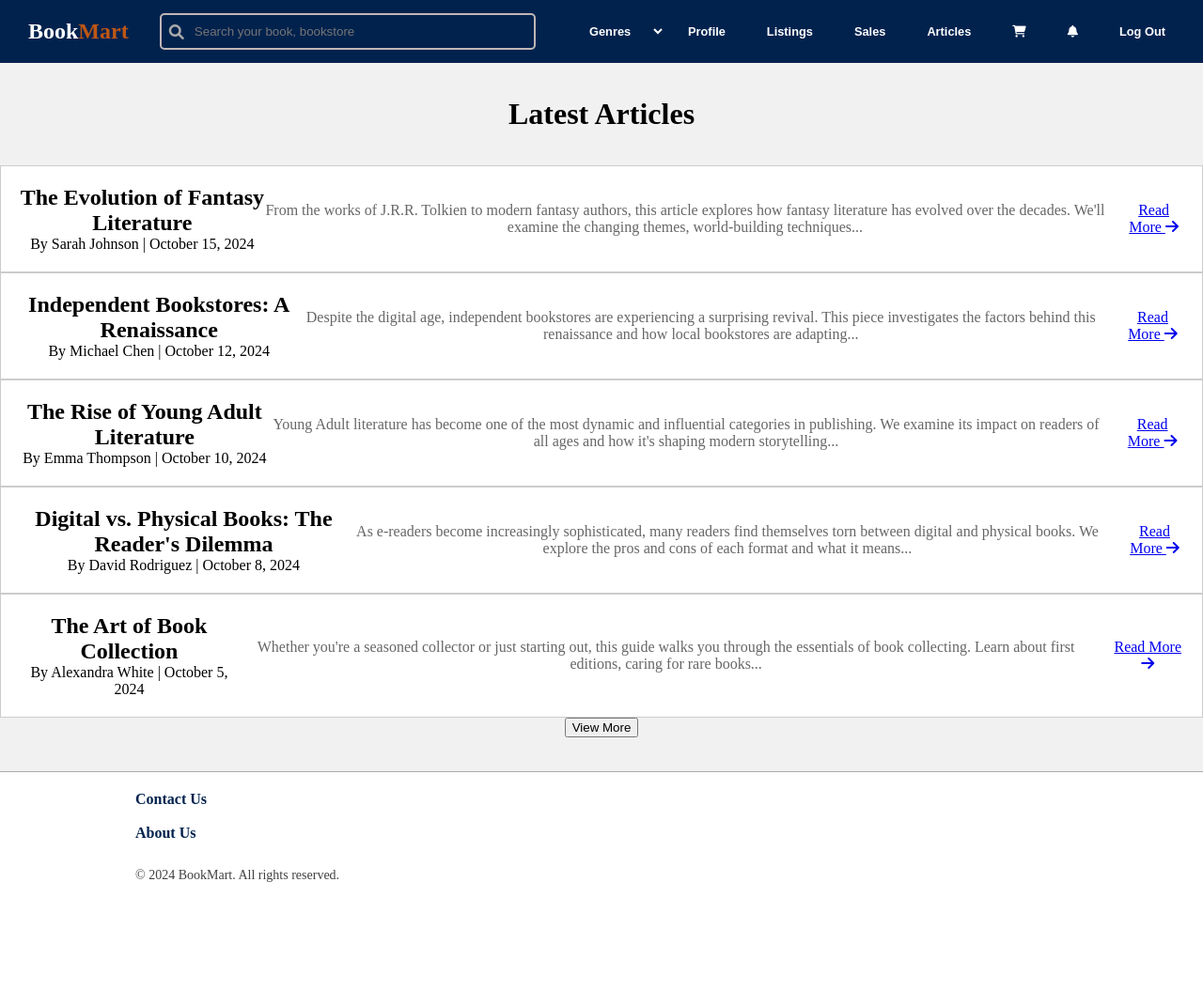
After one commit to duleepa-a/BookMart, a PHP site: page /BookMart/app/views/bookSellerArticles.view.php in a window 1280 px wide. The commit adds this page. Shown: the whole page at 94% size. Run offline with PHP 8.4, Linux system fonts and the light colour scheme; some libraries are stand-ins or nearby versions.

Commit message:
Articles

```diff
--- a/app/core/App.php
+++ b/app/core/App.php
@@ -22,6 +22,9 @@ class App{
             'BookSellerHome' => ['index','storePage', 'viewSales'],
             'BookSellerSales' => ['index'],
             'BookSellerListings' => ['index'],
+            'BookSellerProfile' => ['index'],
+            'BookSellerArticles' => ['index'],
+            'BookSellerArticleDetail' => ['index'],
         ],
         'buyer' => [
             'BuyerHome' => ['index', 'viewOrders']
--- /dev/null
+++ b/app/views/bookSellerArticles.view.php
@@ -0,0 +1,107 @@
+<!DOCTYPE html>
+<html lang="en">
+<head>
+    <meta charset="UTF-8">
+    <meta name="viewport" content="width=device-width, initial-scale=1.0">
+    <link rel="stylesheet" href="<?= ROOT ?>/assets/CSS/bookSellerArticles.css">
+    <link rel="stylesheet" href="https://cdnjs.cloudflare.com/ajax/libs/font-awesome/6.0.0-beta3/css/all.min.css">
+    <title>Articles - BookMart</title>
+</head>
+<body>
+
+    <!-- navBar division begin -->
+    <?php include 'bookSellerNavBar.view.php'; ?>
+    <!-- navBar division end -->
+
+    <br><br>
+    <center>
+    <div class="background-box">
+        <h1 class="title-text">Latest Articles</h1>
+        <br><br>
+
+        <div class="articles-container">
+            <div class="article-card">
+                <div class="article-header">
+                    <h2>The Evolution of Fantasy Literature</h2>
+                    <span class="article-meta">By Sarah Johnson | October 15, 2024</span>
+                </div>
+                <div class="article-content">
+                    <p>From the works of J.R.R. Tolkien to modern fantasy authors, this article explores how fantasy literature
+                    has evolved over the decades. We'll examine the changing themes, world-building techniques...</p>
+                </div>
+                <div class="article-footer">
+                    <a href="./bookSellerArticleDetail" class="read-more">Read More <i class="fa-solid fa-arrow-right"></i></a>
+                </div>
+            </div>
+
+            <div class="article-card">
+                <div class="article-header">
+                    <h2>Independent Bookstores: A Renaissance</h2>
+                    <span class="article-meta">By Michael Chen | October 12, 2024</span>
+                </div>
+                <div class="article-content">
+                    <p>Despite the digital age, independent bookstores are experiencing a surprising revival. This piece
+                    investigates the factors behind this renaissance and how local bookstores are adapting...</p>
+                </div>
+                <div class="article-footer">
+                    <a href="./bookSellerArticleDetail" class="read-more">Read More <i class="fa-solid fa-arrow-right"></i></a>
+                </div>
+            </div>
+
+            <div class="article-card">
+                <div class="article-header">
+                    <h2>The Rise of Young Adult Literature</h2>
+                    <span class="article-meta">By Emma Thompson | October 10, 2024</span>
+                </div>
+                <div class="article-content">
+                    <p>Young Adult literature has become one of the most dynamic and influential categories in publishing.
+                    We examine its impact on readers of all ages and how it's shaping modern storytelling...</p>
+                </div>
+                <div class="article-footer">
+                    <a href="./bookSellerArticleDetail" class="read-more">Read More <i class="fa-solid fa-arrow-right"></i></a>
+                </div>
+            </div>
+
+            <div class="article-card">
+                <div class="article-header">
+                    <h2>Digital vs. Physical Books: The Reader's Dilemma</h2>
+                    <span class="article-meta">By David Rodriguez | October 8, 2024</span>
+                </div>
+                <div class="article-content">
+                    <p>As e-readers become increasingly sophisticated, many readers find themselves torn between digital
+                    and physical books. We explore the pros and cons of each format and what it means...</p>
+                </div>
+                <div class="article-footer">
+                    <a href="./bookSellerArticleDetail" class="read-more">Read More <i class="fa-solid fa-arrow-right"></i></a>
+                </div>
+            </div>
+
+            <div class="article-card">
+                <div class="article-header">
+                    <h2>The Art of Book Collection</h2>
+                    <span class="article-meta">By Alexandra White | October 5, 2024</span>
+                </div>
+                <div class="article-content">
+                    <p>Whether you're a seasoned collector or just starting out, this guide walks you through the
+                    essentials of book collecting. Learn about first editions, caring for rare books...</p>
+                </div>
+                <div class="article-footer">
+                    <a href="./bookSellerArticleDetail" class="read-more">Read More <i class="fa-solid fa-arrow-right"></i></a>
+                </div>
+            </div>
+        </div>
+
+        <div class="controls">
+            <button class="view-more-button">View More</button>
+        </div>
+    </div>
+    </center>
+
+    <br><br>
+
+    <!-- Footer division begin -->
+    <?php include 'bookSellerFooter.view.php'; ?>
+    <!-- Footer division end -->
+
+</body>
+</html>
--- a/app/views/bookSellerNavBar.view.php
+++ b/app/views/bookSellerNavBar.view.php
@@ -16,7 +16,7 @@
             <a href="./bookSellerProfile" class="navbar-links">Profile</a>
             <a href="./bookSellerListings" class="navbar-links">Listings</a>
             <a href="./bookSellerSales" class="navbar-links">Sales</a>
-            <a href="" class="navbar-links">Chat</a>
+            <a href="./bookSellerArticles" class="navbar-links">Articles</a>
             <a href="" class="navbar-links"><i class="fa-solid fa-cart-shopping"></i></a>
             <a href="" class="navbar-links"><i class="fa-solid fa-bell"></i></a>
             <button id="logoutButton" class="navbar-links-select">Log Out</button>
```
Also changed, not shown: app/controllers/BookSellerArticleDetail.php (added, +9 -0 lines), app/controllers/BookSellerArticles.php (added, +9 -0 lines), app/views/bookSellerArticleDetail.view.php (added, +85 -0 lines).
